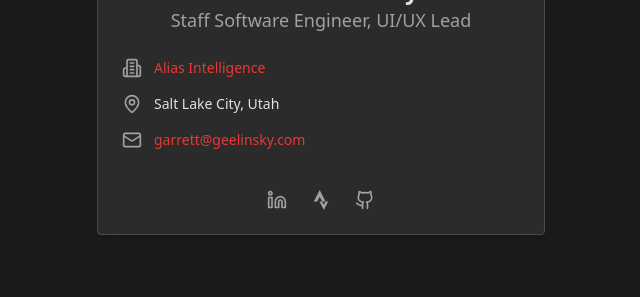
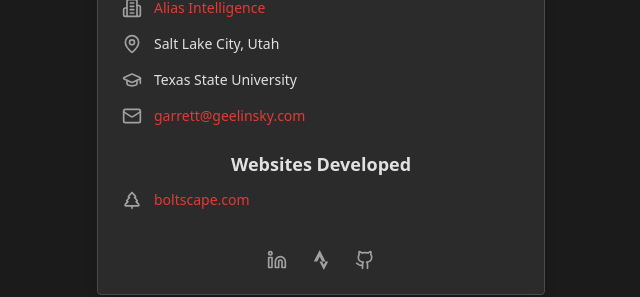
Before and after one commit to GeeLinsky/frontera, a React (Vite) app: page / in a window 1280 px wide. Shown: the part 378-675 px from the top of the page, without its empty margins (319-959 px from the left). Built offline with nearby package versions, Linux system fonts and the light colour scheme; no server answers.

Commit message:
Update index.html to use an inline SVG icon for the favicon; enhance ThemeToggle component with previous and next theme selection buttons; add GraduationCap and TreePine icons to HomePage for educational and project sections.

```diff
--- a/src/components/theme/ThemeToggle.tsx
+++ b/src/components/theme/ThemeToggle.tsx
@@ -1,5 +1,5 @@
 import { useState } from "react"
-import { Palette, Shuffle, ChevronsUpDown } from "lucide-react"
+import { Palette, Shuffle, ChevronsUpDown, ChevronUp, ChevronDown } from "lucide-react"
 import { Popover, PopoverContent, PopoverTrigger } from "@/components/ui/popover"
 import { Button } from "@/components/ui/button"
 import { useConfigContext } from "@/context/ConfigContext"
@@ -63,6 +63,18 @@
     setTheme(randomTheme)
   }
 
+  const selectPreviousTheme = () => {
+    const currentIndex = themes.findIndex(t => t.value === theme)
+    const previousIndex = currentIndex <= 0 ? themes.length - 1 : currentIndex - 1
+    setTheme(themes[previousIndex].value)
+  }
+
+  const selectNextTheme = () => {
+    const currentIndex = themes.findIndex(t => t.value === theme)
+    const nextIndex = currentIndex >= themes.length - 1 ? 0 : currentIndex + 1
+    setTheme(themes[nextIndex].value)
+  }
+
   const getThemeLabel = (value: string) => {
     const theme = themes.find(theme => theme.value === value)
     return theme ? theme.label : "Select theme..."
@@ -75,7 +87,7 @@
           <Palette />
         </Button>
       </PopoverTrigger>
-      <PopoverContent align="end">
+      <PopoverContent align="end" className="w-100">
         <div className="space-y-4">
           <div className="flex items-center justify-between">
             <h4 className="font-medium leading-none">Theme</h4>
@@ -107,6 +119,12 @@
                 </Command>
               </PopoverContent>
             </Popover>
+            <Button variant="outline" size="icon" onClick={selectPreviousTheme} aria-label="Select previous theme">
+              <ChevronUp className="h-4 w-4" />
+            </Button>
+            <Button variant="outline" size="icon" onClick={selectNextTheme} aria-label="Select next theme">
+              <ChevronDown className="h-4 w-4" />
+            </Button>
             <Button variant="outline" size="icon" onClick={selectRandomTheme} aria-label="Select a random theme">
               <Shuffle className="h-4 w-4" />
             </Button>
--- a/src/pages/HomePage.tsx
+++ b/src/pages/HomePage.tsx
@@ -1,5 +1,5 @@
 import { Card, CardContent } from "@/components/ui/card"
-import { MapPin, Mail, Github, Linkedin, Building2 } from "lucide-react"
+import { MapPin, Mail, Github, Linkedin, Building2, GraduationCap, TreePine } from "lucide-react"
 import { Tooltip, TooltipContent, TooltipProvider, TooltipTrigger } from "@/components/ui/tooltip"
 import classNames from "classnames"
 import { linkClassName } from "@/lib/utils"
@@ -13,8 +13,8 @@
       <Card className="w-full max-w-md overflow-hidden shadow-lg relative pb-0">
         {/* Theme Buttons in Top Right */}
         <div className="absolute top-4 right-4 flex gap-2 z-10">
+          <ThemeToggle />
           <ColorToggle variant="outline" size="icon" className="h-8 w-8" />
-          <ThemeToggle />
         </div>
 
         <CardContent className="p-6">
@@ -56,11 +56,33 @@
               <span className="text-sm">Salt Lake City, Utah</span>
             </div>
 
+            {/* School */}
+            <div className="flex items-center">
+              <GraduationCap className="h-5 w-5 text-muted-foreground mr-3 flex-shrink-0" />
+              <span className="text-sm">Texas State University</span>
+            </div>
+
             {/* Email */}
             <div className="flex items-center">
               <Mail className="h-5 w-5 text-muted-foreground mr-3 flex-shrink-0" />
               <a href="mailto:garrett@geelinsky.com" className={classNames("text-sm", linkClassName)}>
                 garrett@geelinsky.com
+              </a>
+            </div>
+          </div>
+
+          {/* Websites Developed */}
+          <div className="mb-6">
+            <h3 className="text-lg font-semibold mb-3 text-center">Websites Developed</h3>
+            <div className="flex items-center">
+              <TreePine className="h-5 w-5 text-muted-foreground mr-3 flex-shrink-0" />
+              <a
+                href="https://boltscape.com"
+                target="_blank"
+                rel="noopener noreferrer"
+                className={classNames("text-sm", linkClassName)}
+              >
+                boltscape.com
               </a>
             </div>
           </div>
```
Also changed, not shown: index.html (+5 -1 lines).
